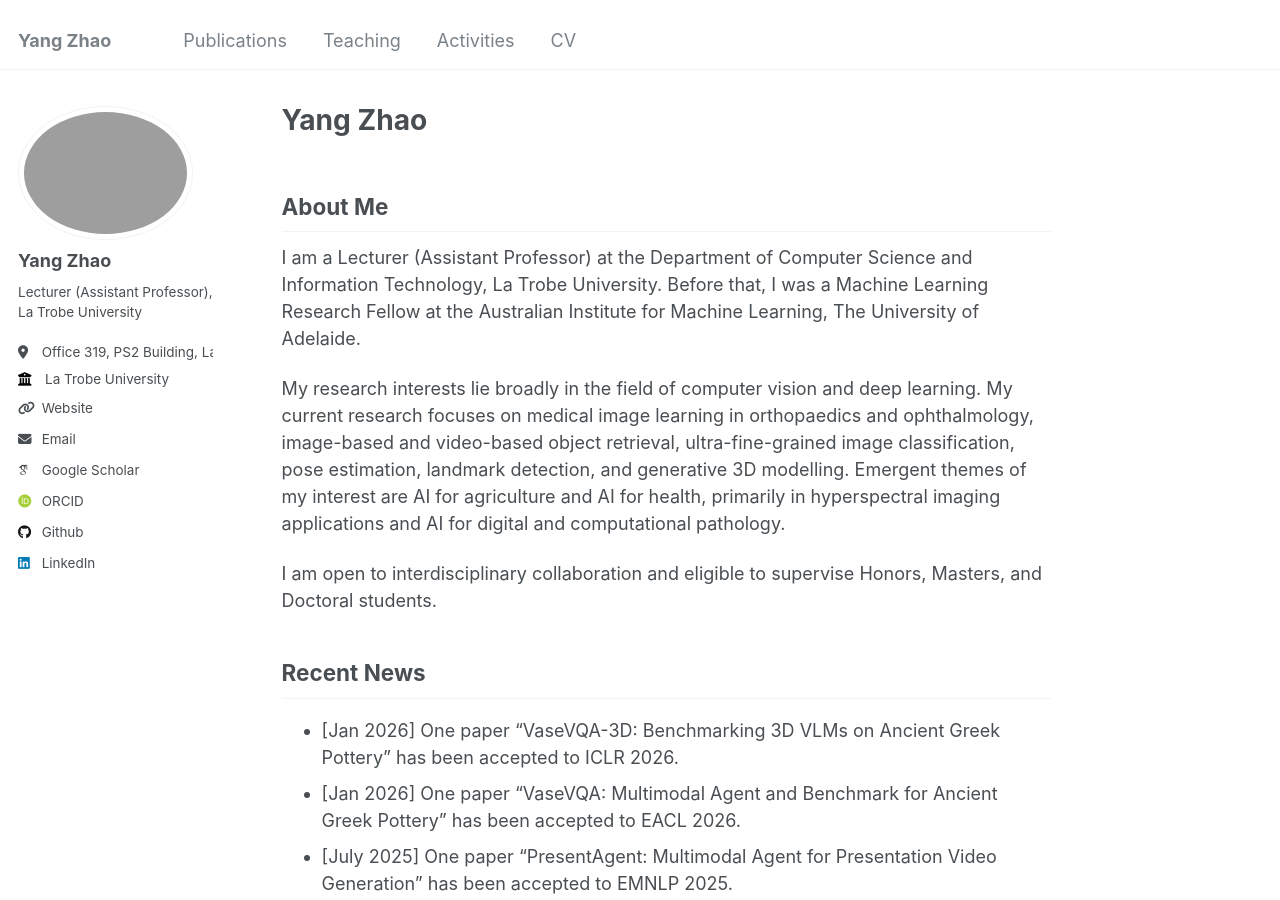
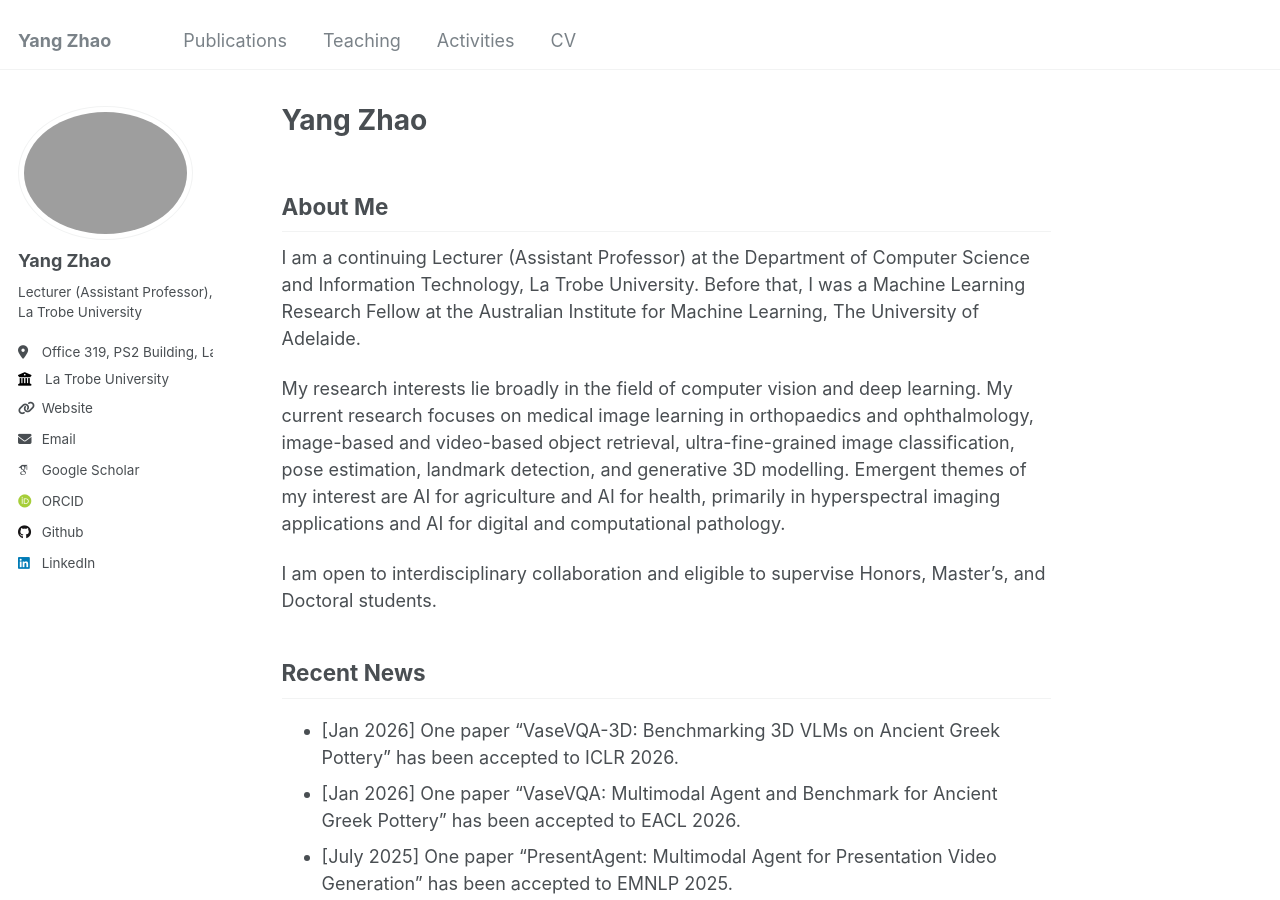
Before and after one commit to yangyangkiki/yangyangkiki.github.io, a Jekyll site: the page built from _pages/about.md, in a window 1280 px wide and 900 px high. Built offline with Jekyll 4.4.1, drawn with Linux system fonts in a browser that asks for light colours; some web fonts are replaced.

Commit message:
Update about.md

```diff
--- a/_pages/about.md
+++ b/_pages/about.md
@@ -9,11 +9,11 @@ redirect_from:
 
 ## About Me
 
-I am a Lecturer (Assistant Professor) at the Department of Computer Science and Information Technology, La Trobe University. Before that, I was a Machine Learning Research Fellow at the Australian Institute for Machine Learning, The University of Adelaide.
+I am a continuing Lecturer (Assistant Professor) at the Department of Computer Science and Information Technology, La Trobe University. Before that, I was a Machine Learning Research Fellow at the Australian Institute for Machine Learning, The University of Adelaide.
 
 My research interests lie broadly in the field of computer vision and deep learning. My current research focuses on medical image learning in orthopaedics and ophthalmology, image-based and video-based object retrieval, ultra-fine-grained image classification, pose estimation, landmark detection, and generative 3D modelling. Emergent themes of my interest are AI for agriculture and AI for health, primarily in hyperspectral imaging applications and AI for digital and computational pathology.
 
-I am open to interdisciplinary collaboration and eligible to supervise Honors, Masters, and Doctoral students.
+I am open to interdisciplinary collaboration and eligible to supervise Honors, Master's, and Doctoral students.
 
 ## Recent News
 
```
